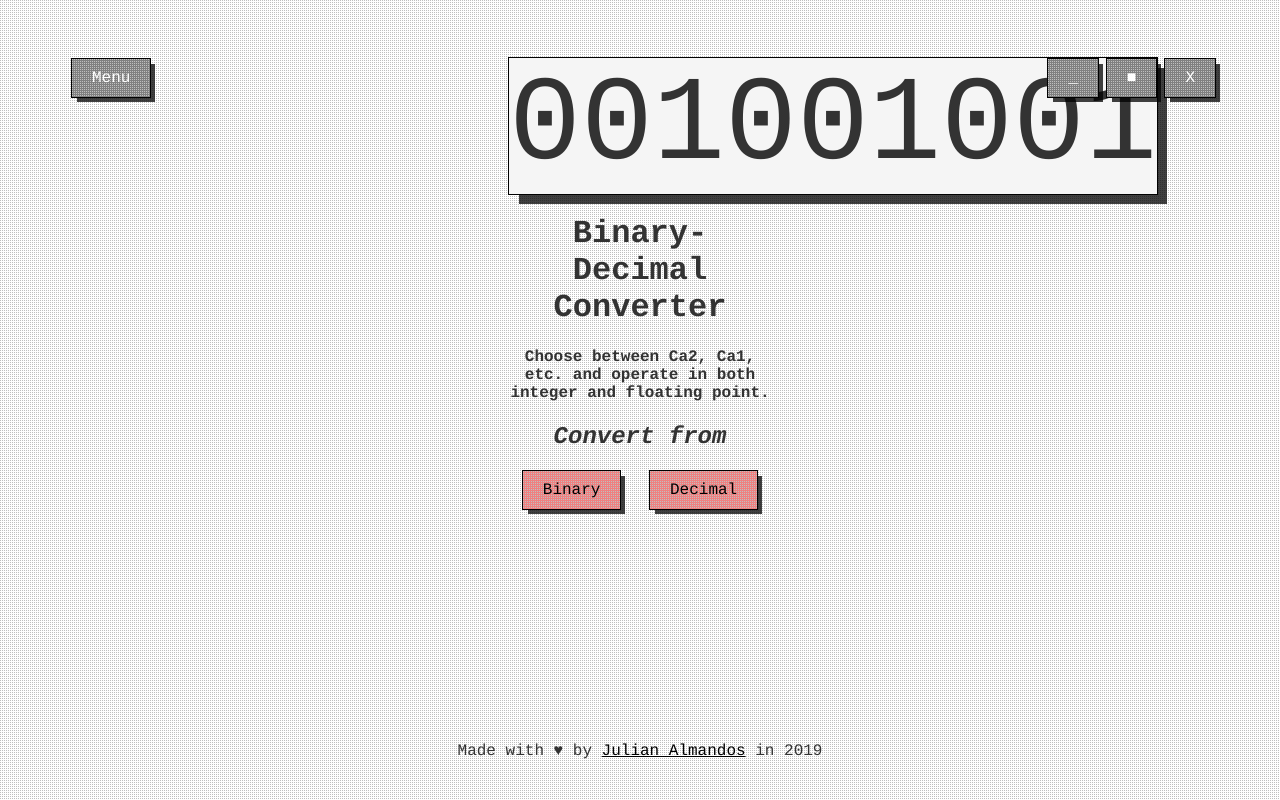
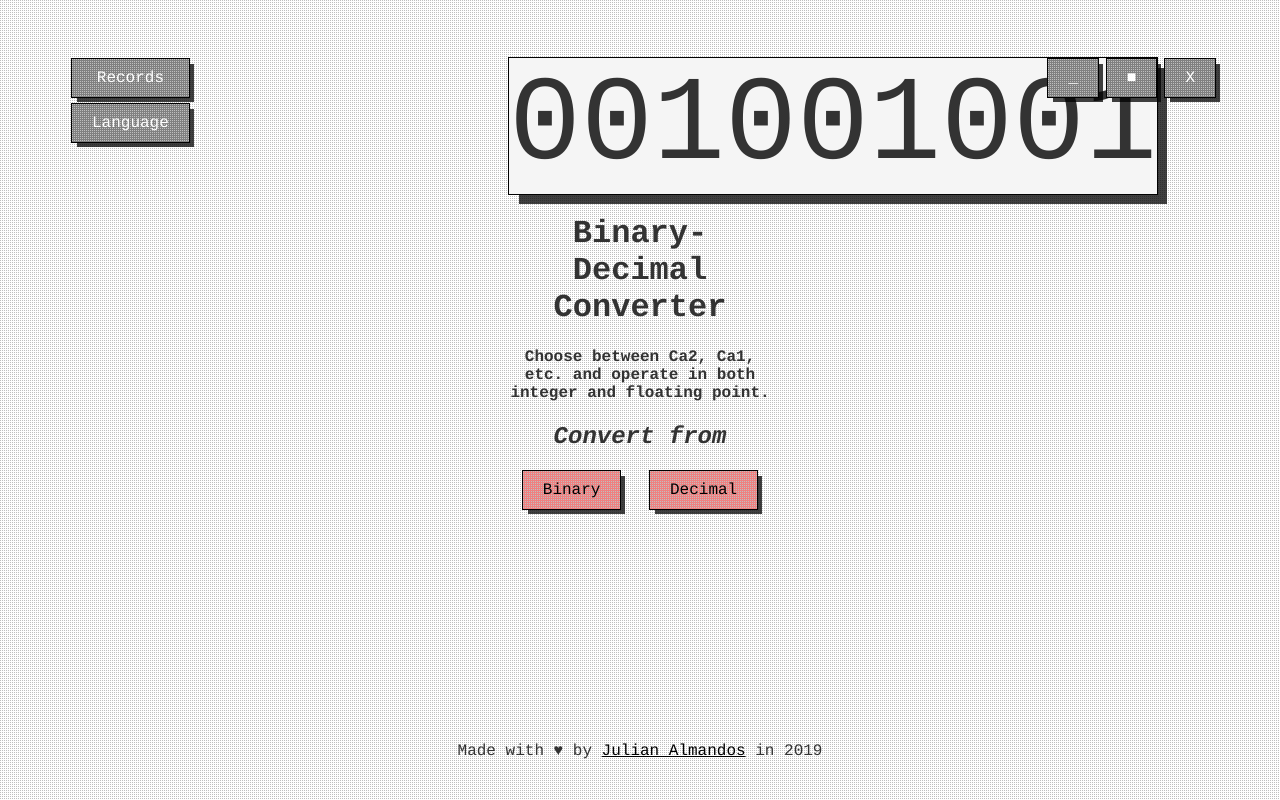
Before and after one commit to julianalmandos/binary-converter, a Vue app: page / in a window 1280 px wide. Built offline with nearby package versions, Linux system fonts and the light colour scheme.

Commit message:
Fix menu

```diff
--- a/src/App.vue
+++ b/src/App.vue
@@ -11,7 +11,8 @@
       <button class="classyMenuButton">X</button>
     </div>
     <div class="classyMenu classyLeftMenu">
-      <button class="classyMenuButton" @click="openDropdown()">Menu</button>
+      <button class="classyMenuButton">Records</button>
+      <button class="classyMenuButton">Language</button>
       <div class="classyDropdown" v-if="showDropdown">
         <button class="classyMenuButton">Record</button>
         <button class="classyMenuButton">Language</button>
@@ -92,6 +93,7 @@
     color: white;
     padding: 10px 20px;
     margin-left: 7px;
+    margin-bottom: 5px;
     text-align: center;
     font-size: 16px;
     -webkit-box-shadow: 5px 5px 0px -1px rgba(0,0,0,0.75);
```
